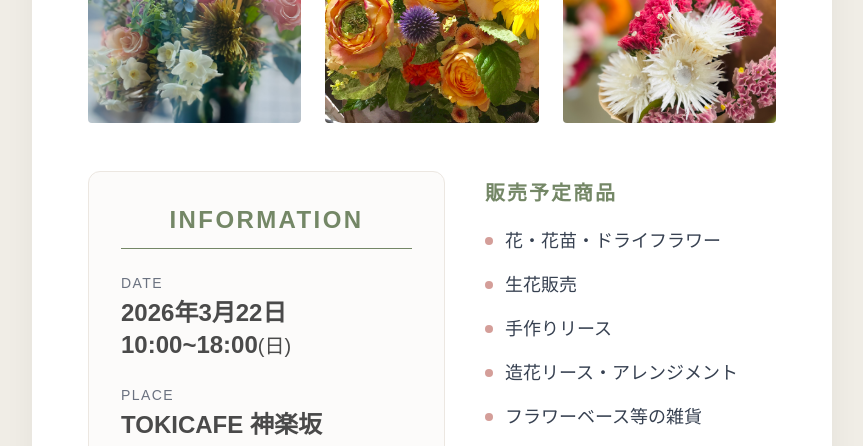
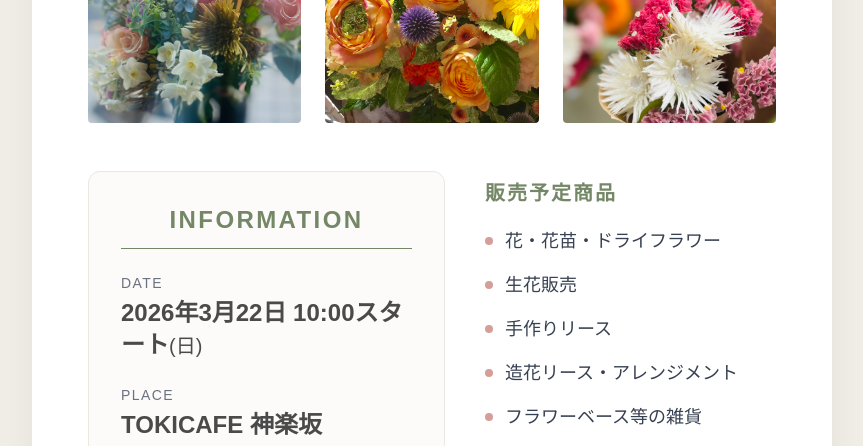
Before and after one commit to Satoyama-t/kagurazaka-0, a plain HTML site: page index.html in a window 1280 px wide. Shown: the part 918-1364 px from the top of the page, without its empty margins (208-1071 px from the left). Drawn offline with nearby package versions, Linux system fonts and the light colour scheme; a web font is replaced by a local one.

Commit message:
Update index.html

```diff
--- a/index.html
+++ b/index.html
@@ -114,7 +114,7 @@
 
                     <div class="mb-6">
                         <p class="text-sm text-gray-500 mb-1 tracking-widest">DATE</p>
-                        <p class="text-2xl font-bold text-[#4a4a4a]">2026年3月22日 10:00~18:00<span class="text-xl font-normal">(日)</span></p>
+                        <p class="text-2xl font-bold text-[#4a4a4a]">2026年3月22日 10:00スタート<span class="text-xl font-normal">(日)</span></p>
                     </div>
 
                     <div>
```
